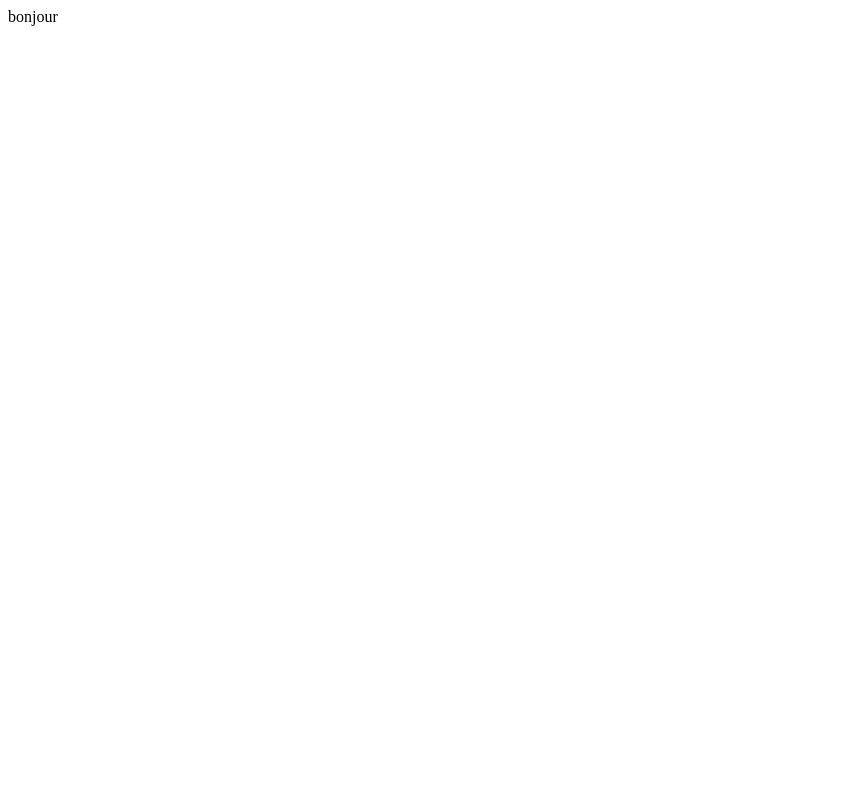
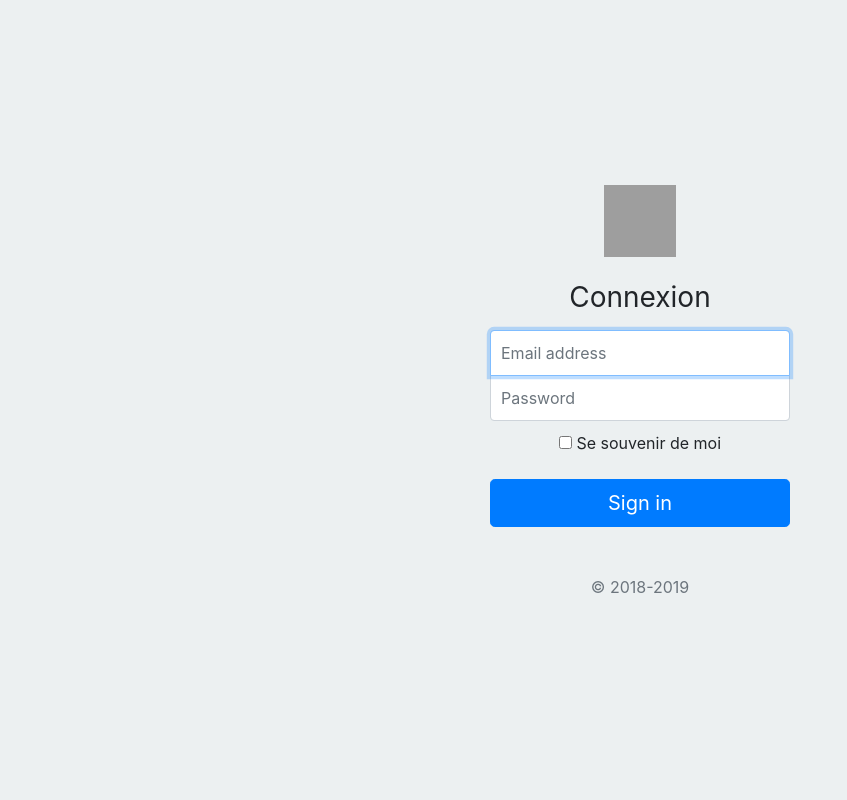
Before and after one commit to AzTick/siteweb, a PHP site: page / in a window 1280 px wide. Before the commit the part shown is almost empty. Shown: the whole page, without its empty margins (0-847 px from the left). Run offline with PHP 8.4, Linux system fonts and the light colour scheme; grey boxes are pictures that could not be loaded.

Commit message:
page login

```diff
--- a/index.php
+++ b/index.php
@@ -1,2 +1,38 @@
-<?php
-echo "bonjour";
+
+<!doctype html>
+<html lang="en">
+<head>
+    <meta charset="utf-8">
+    <meta name="viewport" content="width=device-width, initial-scale=1, shrink-to-fit=no">
+    <meta name="description" content="">
+    <meta name="author" content="">
+    <link rel="icon" href="../../../../favicon.ico">
+
+    <title>Connexion</title>
+
+    <!-- Bootstrap core CSS -->
+    <link rel="stylesheet" href="https://maxcdn.bootstrapcdn.com/bootstrap/4.0.0/css/bootstrap.min.css"
+          integrity="sha384-Gn5384xqQ1aoWXA+058RXPxPg6fy4IWvTNh0E263XmFcJlSAwiGgFAW/dAiS6JXm" crossorigin="anonymous">
+
+    <!-- Custom styles for this template -->
+    <link href="style.css" rel="stylesheet">
+</head>
+
+<body class="text-center">
+<form class="form-style">
+    <img class="mb-4" src="http://aztick.fr/images/logo.svg" alt="" width="72" height="72">
+    <h1 class="h3 mb-3 font-weight-normal">Connexion</h1>
+    <label for="inputEmail" class="sr-only">Adresse Mail</label>
+    <input type="email" id="inputEmail" class="form-control" placeholder="Email address" required autofocus>
+    <label for="inputPassword" class="sr-only">Mot de passe</label>
+    <input type="password" id="inputPassword" class="form-control" placeholder="Password" required>
+    <div class="checkbox mb-3">
+        <label>
+            <input type="checkbox" value="remember-me"> Se souvenir de moi
+        </label>
+    </div>
+    <button class="btn btn-lg btn-primary btn-block" type="submit">Sign in</button>
+    <p class="mt-5 mb-3 text-muted">&copy; 2018-2019</p>
+</form>
+</body>
+</html>
--- /dev/null
+++ b/style.css
@@ -0,0 +1,49 @@
+html,
+body {
+    height: 100%;
+}
+
+body {
+    display: -ms-flexbox;
+    display: -webkit-box;
+    display: flex;
+    -ms-flex-align: center;
+    -ms-flex-pack: center;
+    -webkit-box-align: center;
+    align-items: center;
+    -webkit-box-pack: center;
+    justify-content: center;
+    padding-top: 40px;
+    padding-bottom: 40px;
+    background-color: #ecf0f1;
+}
+
+.form-style {
+    width: 100%;
+    max-width: 330px;
+    padding: 15px;
+    margin: 0 auto;
+}
+.form-style .checkbox {
+    font-weight: 400;
+}
+.form-style .form-control {
+    position: relative;
+    box-sizing: border-box;
+    height: auto;
+    padding: 10px;
+    font-size: 16px;
+}
+.form-style .form-control:focus {
+    z-index: 2;
+}
+.form-style input[type="email"] {
+    margin-bottom: -1px;
+    border-bottom-right-radius: 0;
+    border-bottom-left-radius: 0;
+}
+.form-style input[type="password"] {
+    margin-bottom: 10px;
+    border-top-left-radius: 0;
+    border-top-right-radius: 0;
+}
```
